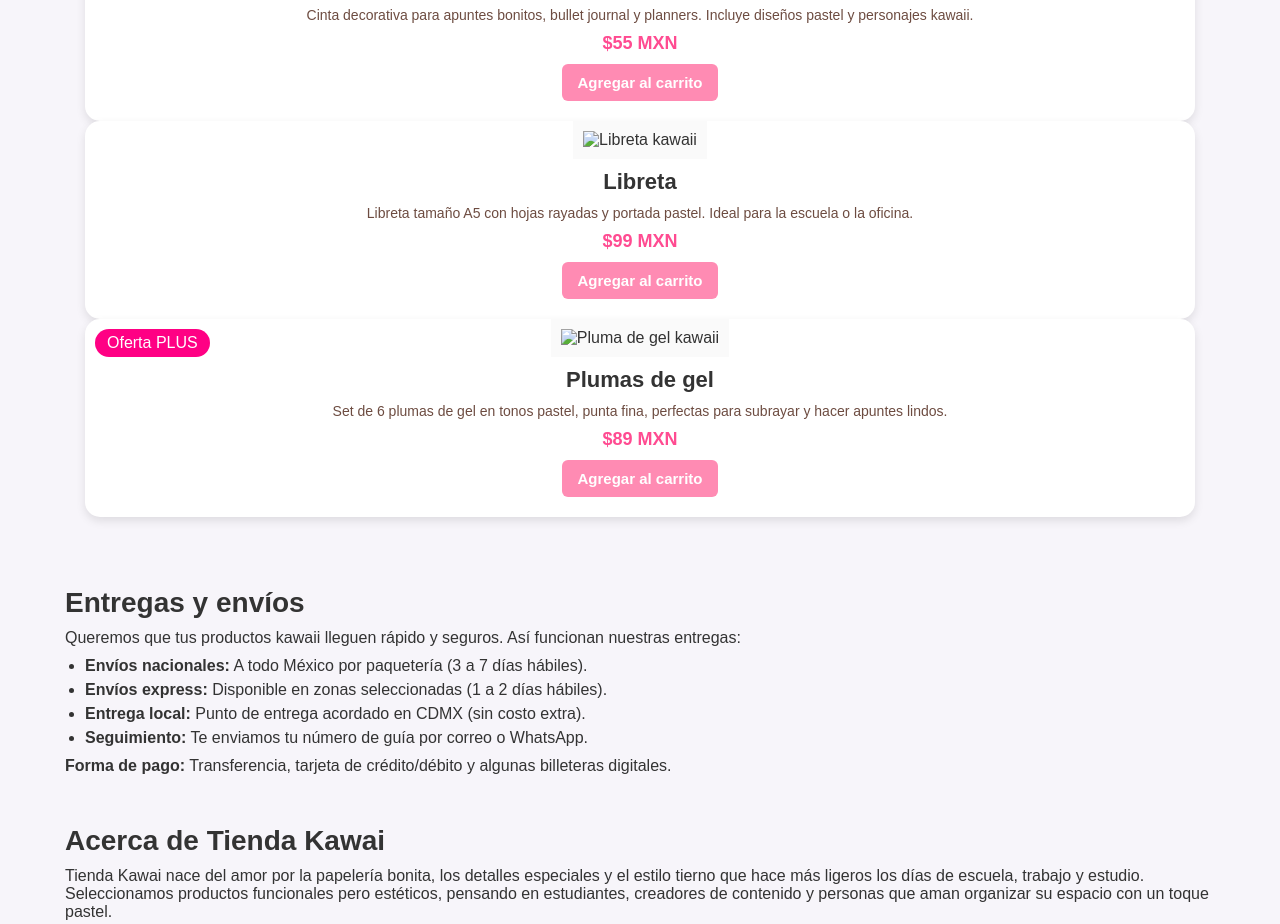
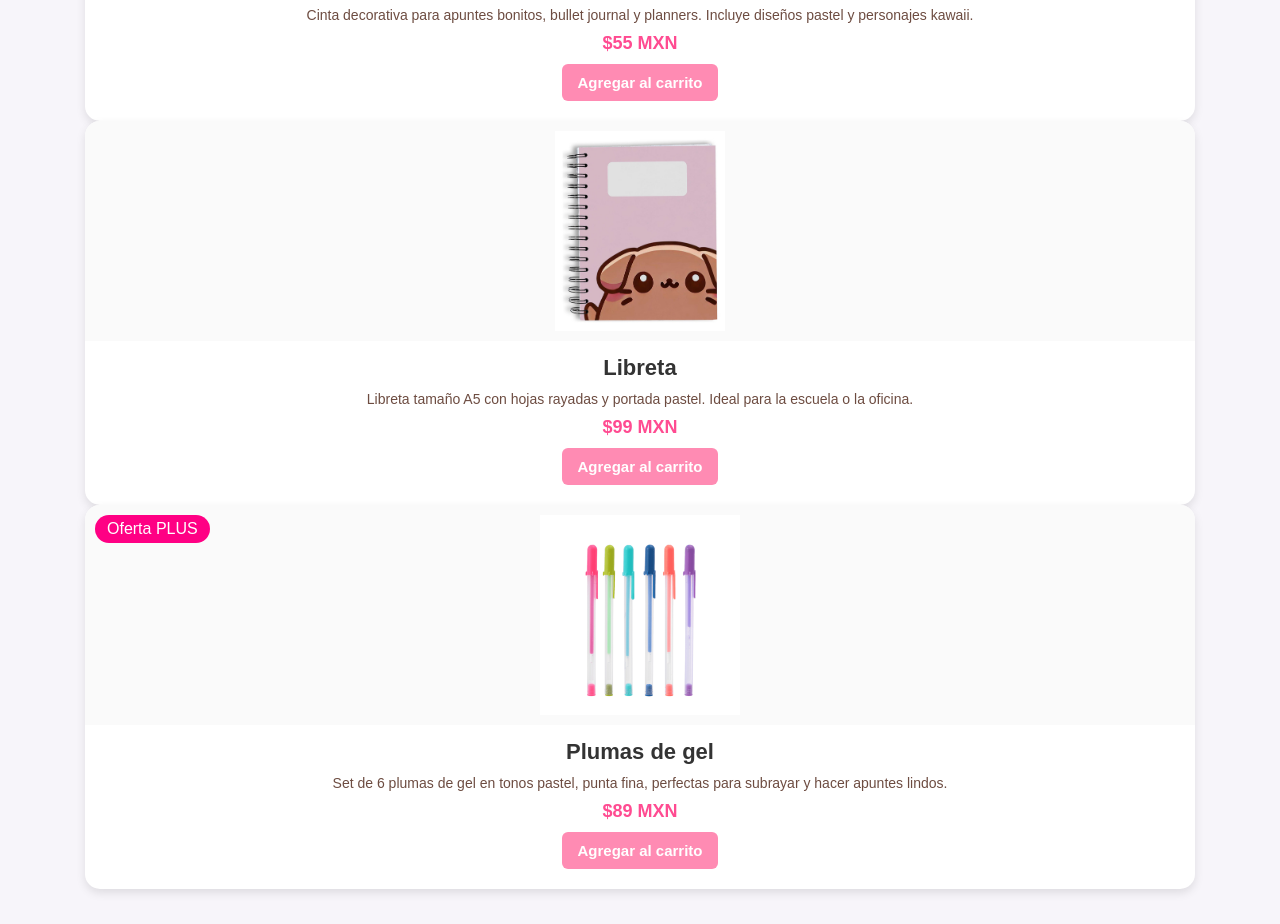
Before and after one commit to cruzhernandezmauricio4-wq/Modulo-2-DEVF, a plain HTML site: page index.html in a window 1280 px wide. Shown: the part 972-1896 px from the top of the page. Drawn offline with Linux system fonts and the light colour scheme; a web font is replaced by a local one.

Commit message:
Arreglar Images que bo se ven

```diff
--- a/index.html
+++ b/index.html
@@ -65,7 +65,7 @@
 
                 <!-- Producto 3 -->
                 <div class="producto-tarjeta">
-                    <img src="img/libreta-perrito.jpeg" alt="Libreta kawaii" class="producto-img">
+                    <img src="img/libretaPerro.jpg" alt="Libreta kawaii" class="producto-img">
                     <h3 class="producto-titulo">Libreta</h3>
                     <p class="producto-desc">
                         Libreta tamaño A5 con hojas rayadas y portada pastel. Ideal para la escuela o la oficina.
@@ -77,7 +77,7 @@
                 <!-- Producto 4 -->
                 <div class="producto-tarjeta">
                     <span class="producto-badge">Oferta PLUS</span>
-                    <img src="img/plumas-gel.jpeg" alt="Pluma de gel kawaii" class="producto-img">
+                    <img src="img/PlumasGel.jpg" alt="Pluma de gel kawaii" class="producto-img">
                     <h3 class="producto-titulo">Plumas de gel</h3>
                     <p class="producto-desc">
                         Set de 6 plumas de gel en tonos pastel, punta fina, perfectas para subrayar y hacer apuntes lindos.
```
